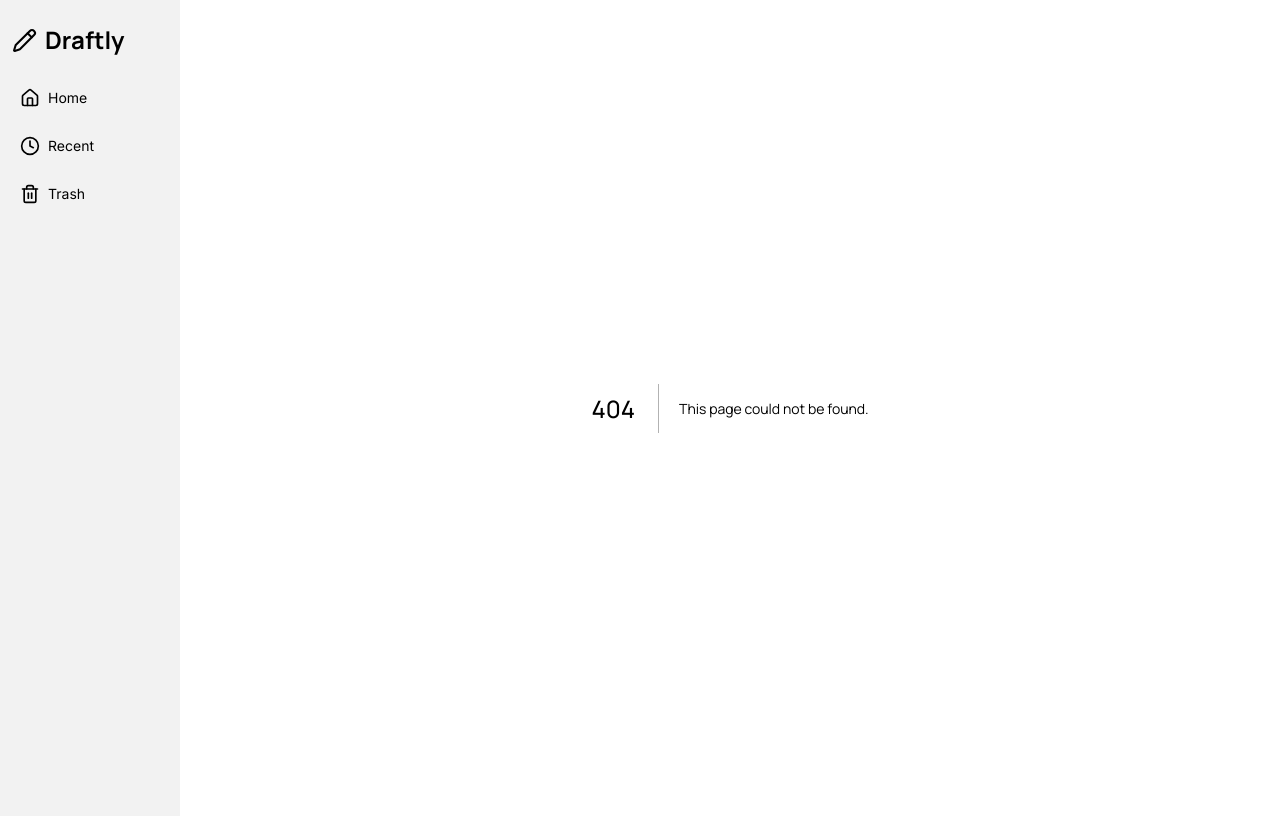
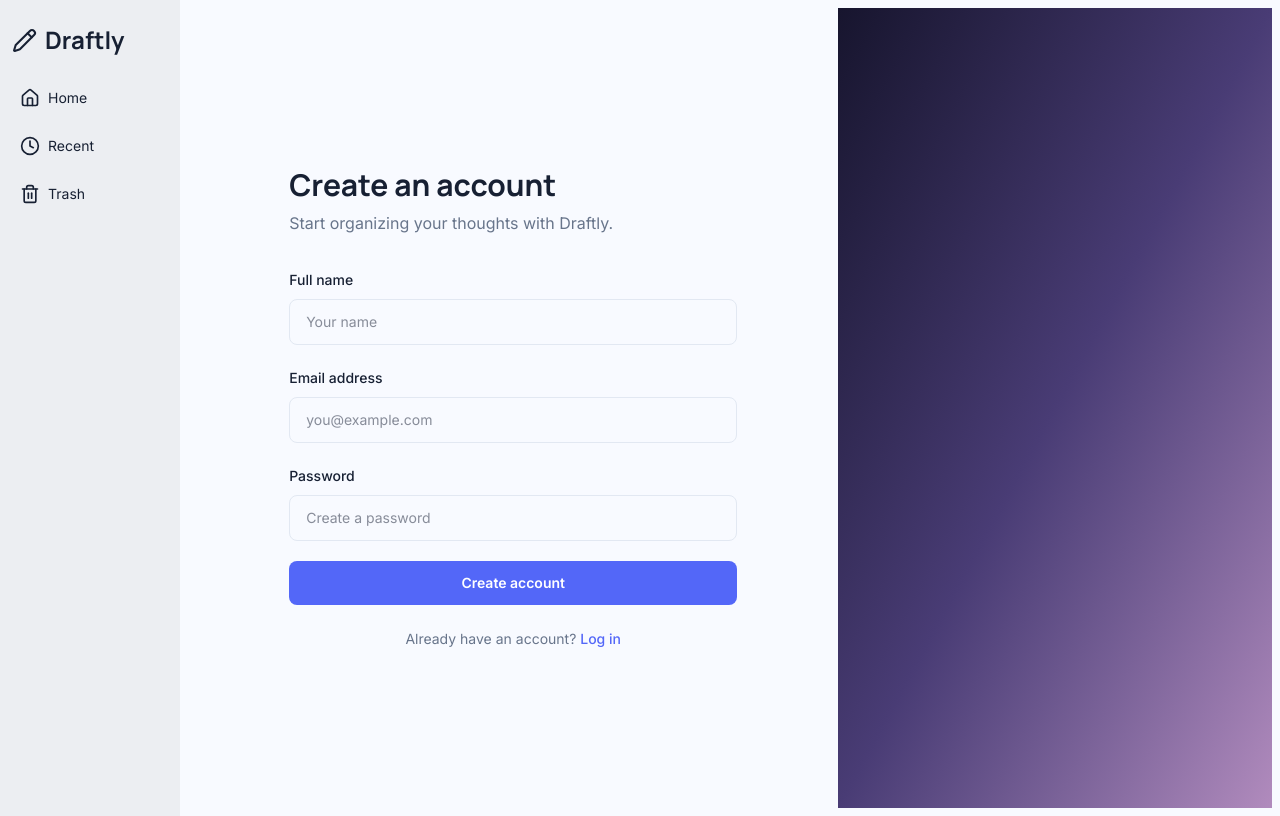
Before and after one commit to ammarzxi/draftly, a Next.js app: page /signup in a window 1280 px wide. Before the commit this address had no page. Built offline with nearby package versions, Linux system fonts and the light colour scheme.

Commit message:
Add login and signup pages

```diff
--- /dev/null
+++ b/app/components/auth/AuthLayout.js
@@ -0,0 +1,9 @@
+export default function AuthLayout({ form, video }) {
+  return (
+    <main className="min-h-screen grid grid-cols-1 md:grid-cols-[1.5fr_1fr]">
+      <div className="flex items-center justify-center p-8">{form}</div>
+
+      <div className="hidden md:block">{video}</div>
+    </main>
+  );
+}
--- /dev/null
+++ b/app/components/auth/LoginForm.js
@@ -0,0 +1,61 @@
+"use client";
+
+import Link from "next/link";
+import { useState } from "react";
+
+export default function LoginForm() {
+  const [email, setEmail] = useState("");
+  const [password, setPassword] = useState("");
+
+  return (
+    <div className="w-full max-w-md">
+      <div className="mb-8">
+        <h1 className="text-3xl font-bold">Welcome back</h1>
+        <p className="text-muted-foreground mt-2">
+          Log in to continue using Draftly.
+        </p>
+      </div>
+
+      <form className="space-y-5">
+        <div>
+          <label className="text-sm font-medium">Email address</label>
+          <input
+            type="email"
+            value={email}
+            onChange={(e) => setEmail(e.target.value)}
+            placeholder="you@example.com"
+            className="w-full mt-2 rounded-lg border border-border bg-transparent px-4 py-3 text-sm outline-none focus:border-primary"
+          />
+        </div>
+
+        <div>
+          <label className="text-sm font-medium">Password</label>
+          <input
+            type="password"
+            value={password}
+            onChange={(e) => setPassword(e.target.value)}
+            placeholder="Enter your password"
+            className="w-full mt-2 rounded-lg border border-border bg-transparent px-4 py-3 text-sm outline-none focus:border-primary"
+          />
+        </div>
+
+        <button
+          type="submit"
+          className="w-full rounded-lg bg-primary py-3 text-sm font-semibold text-white hover:opacity-90 transition"
+        >
+          Log in
+        </button>
+      </form>
+
+      <p className="text-sm text-muted-foreground text-center mt-6">
+        Don't have an account?{" "}
+        <Link
+          href="/signup"
+          className="font-medium text-primary hover:underline"
+        >
+          Sign up
+        </Link>
+      </p>
+    </div>
+  );
+}
--- /dev/null
+++ b/app/components/auth/LoginVideo.js
@@ -0,0 +1,5 @@
+export default function LoginVideoVideo() {
+  return (
+    <div className="h-full w-full bg-gradient-to-br from-[#17152e] via-[#493c75] to-[#b18bbd]" />
+  );
+}
--- /dev/null
+++ b/app/components/auth/SignupForm.js
@@ -0,0 +1,73 @@
+"use client";
+
+import Link from "next/link";
+import { useState } from "react";
+
+export default function SignupForm() {
+  const [name, setName] = useState("");
+  const [email, setEmail] = useState("");
+  const [password, setPassword] = useState("");
+
+  return (
+    <div className="w-full max-w-md">
+      <div className="mb-8">
+        <h1 className="text-3xl font-bold">Create an account</h1>
+        <p className="text-muted-foreground mt-2">
+          Start organizing your thoughts with Draftly.
+        </p>
+      </div>
+
+      <form className="space-y-5">
+        <div>
+          <label className="text-sm font-medium">Full name</label>
+          <input
+            type="text"
+            value={name}
+            onChange={(e) => setName(e.target.value)}
+            placeholder="Your name"
+            className="w-full mt-2 rounded-lg border border-border bg-transparent px-4 py-3 text-sm outline-none focus:border-primary"
+          />
+        </div>
+
+        <div>
+          <label className="text-sm font-medium">Email address</label>
+          <input
+            type="email"
+            value={email}
+            onChange={(e) => setEmail(e.target.value)}
+            placeholder="you@example.com"
+            className="w-full mt-2 rounded-lg border border-border bg-transparent px-4 py-3 text-sm outline-none focus:border-primary"
+          />
+        </div>
+
+        <div>
+          <label className="text-sm font-medium">Password</label>
+          <input
+            type="password"
+            value={password}
+            onChange={(e) => setPassword(e.target.value)}
+            placeholder="Create a password"
+            className="w-full mt-2 rounded-lg border border-border bg-transparent px-4 py-3 text-sm outline-none focus:border-primary"
+          />
+        </div>
+
+        <button
+          type="submit"
+          className="w-full rounded-lg bg-primary py-3 text-sm font-semibold text-white hover:opacity-90 transition"
+        >
+          Create account
+        </button>
+      </form>
+
+      <p className="text-sm text-muted-foreground text-center mt-6">
+        Already have an account?{" "}
+        <Link
+          href="/login"
+          className="font-medium text-primary hover:underline"
+        >
+          Log in
+        </Link>
+      </p>
+    </div>
+  );
+}
--- /dev/null
+++ b/app/components/auth/SignupVideo.js
@@ -0,0 +1,5 @@
+export default function SignupVideo() {
+  return (
+    <div className="h-full w-full bg-gradient-to-br from-[#17152e] via-[#493c75] to-[#b18bbd]" />
+  );
+}
--- /dev/null
+++ b/app/components/layout/AppShell.js
@@ -0,0 +1,24 @@
+"use client";
+
+import { usePathname } from "next/navigation";
+import Navbar from "./Navbar";
+import Sidebar from "./Sidebar";
+
+export default function AppShell({ children }) {
+  const pathname = usePathname();
+  const isAuthPage = pathname === "/login" || pathname === "/signup";
+
+  if (isAuthPage) {
+    return children;
+  }
+
+  return (
+    <>
+      <Navbar />
+      <div className="flex">
+        <Sidebar />
+        <main className="min-w-0 flex-1 p-2">{children}</main>
+      </div>
+    </>
+  );
+}
--- /dev/null
+++ b/app/login/page.js
@@ -0,0 +1,7 @@
+import AuthLayout from "../components/auth/AuthLayout";
+import LoginForm from "../components/auth/LoginForm";
+import LoginVideo from "../components/auth/LoginVideo";
+
+export default function SignupPage() {
+  return <AuthLayout form={<LoginForm />} video={<LoginVideo />} />;
+}
--- /dev/null
+++ b/app/signup/page.js
@@ -0,0 +1,7 @@
+import AuthLayout from "../components/auth/AuthLayout";
+import SignupForm from "../components/auth/SignupForm";
+import SignupVideo from "../components/auth/SignupVideo";
+
+export default function SignupPage() {
+  return <AuthLayout form={<SignupForm />} video={<SignupVideo />} />;
+}
```
